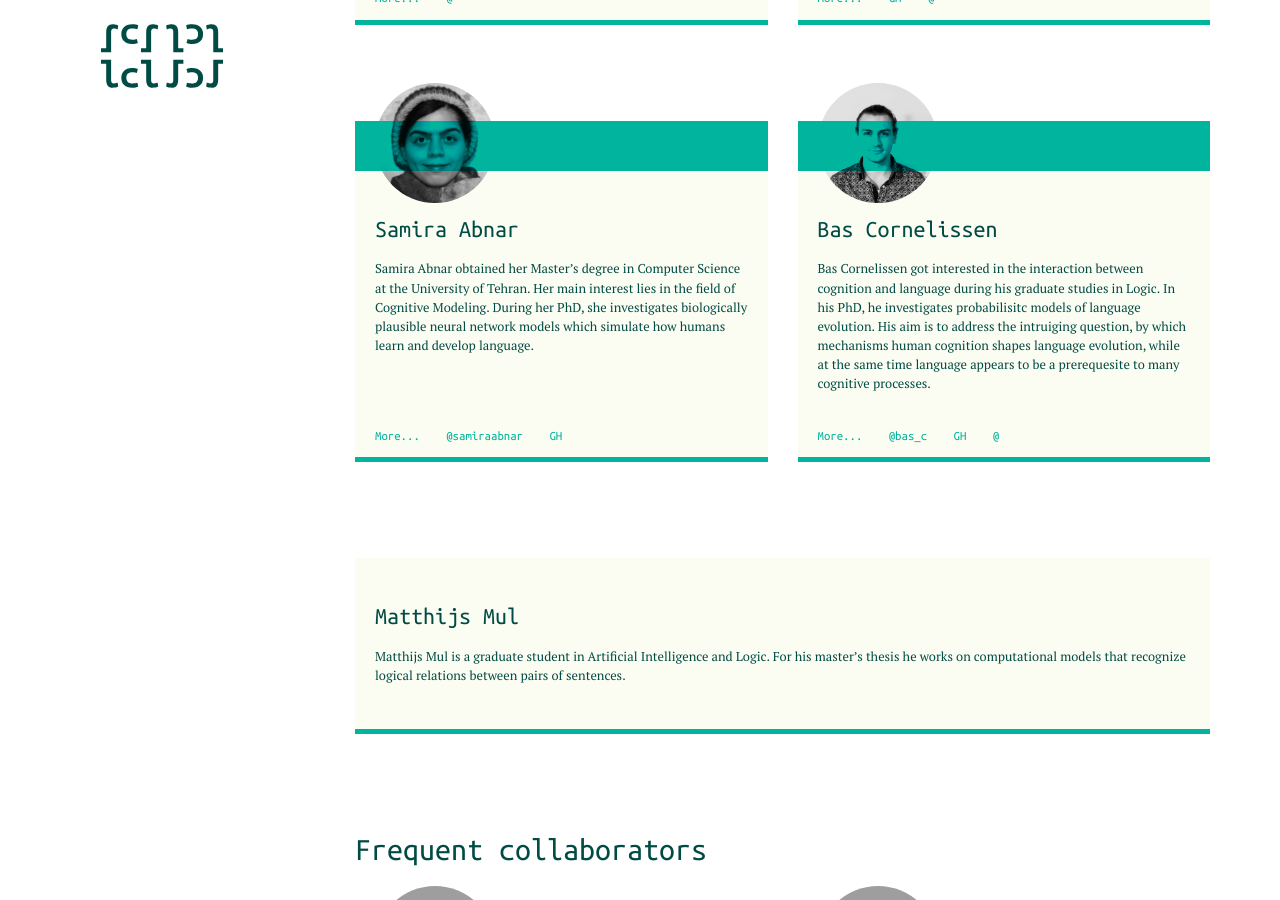
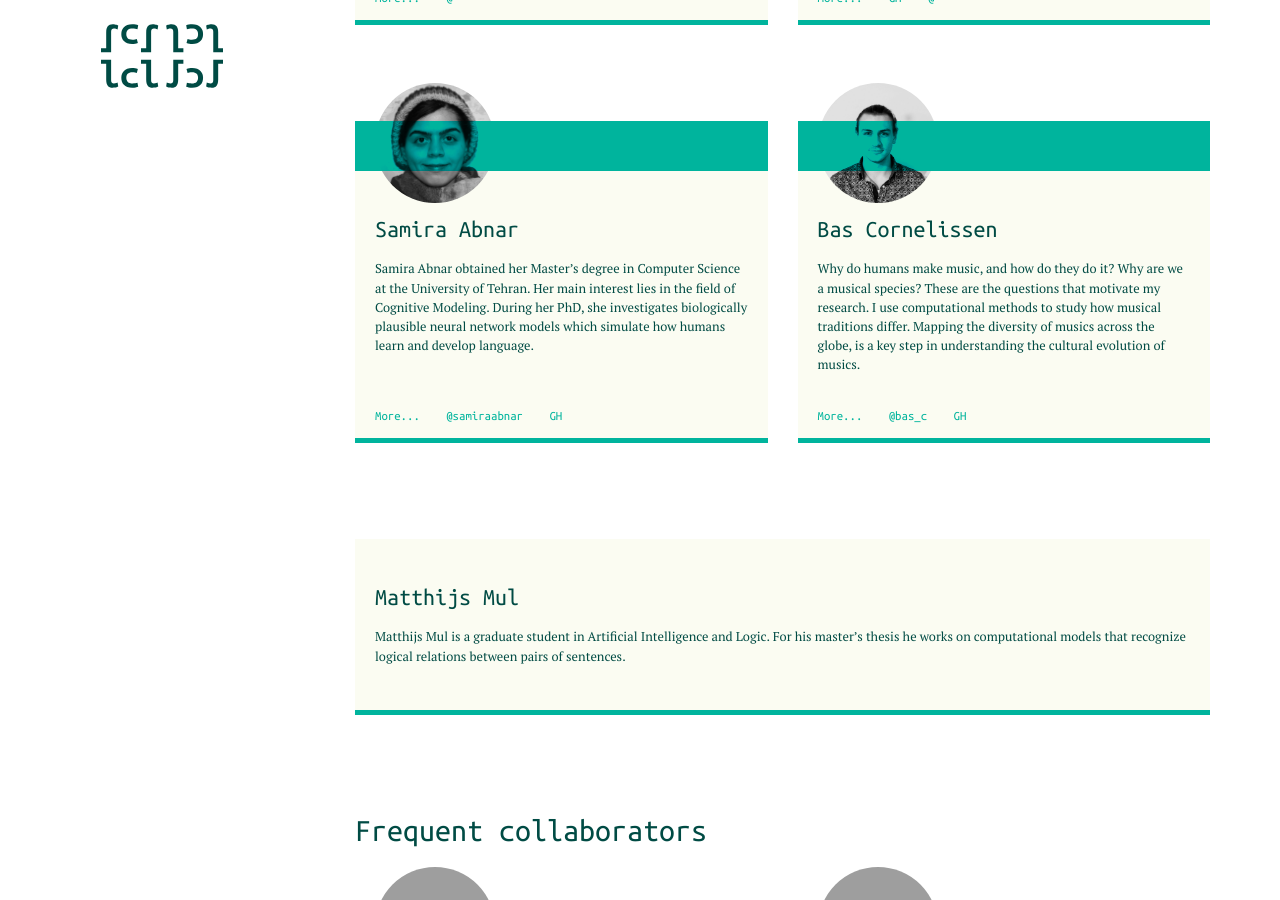
Before and after one commit to clclab/clclab-website, a Jekyll site: the page built from jekyll/people.html, in a window 1280 px wide and 900 px high, scrolled down 1218 px. Built offline with Jekyll 4.4.1, drawn with Linux system fonts in a browser that asks for light colours; a script that is not in the unit is left out; grey boxes are pictures that could not be loaded.

Commit message:
update bio bas

```diff
--- a/jekyll/_data/people.yml
+++ b/jekyll/_data/people.yml
@@ -72,14 +72,13 @@
   url: http://bascornelissen.nl
   github: bacor
   twitter: bas_c
-  email: mail@bascornelissen.nl
+  email:
   img: media/bas.jpg
   interests: >
-    Bas Cornelissen got interested in the interaction between cognition and
-    language during his graduate studies in Logic. In his PhD, he investigates
-    probabilisitc models of language evolution. His aim is to address the intruiging
-    question, by which mechanisms human cognition shapes language evolution, while at
-    the same time language appears to be a prerequesite to many cognitive processes.
+    Why do humans make music, and how do they do it? Why are we a musical species?
+    These are the questions that motivate my research. I use computational methods
+    to study how musical traditions differ. Mapping the diversity of musics across
+    the globe, is a key step in understanding the cultural evolution of musics.
 
 - name: Peter Dekker
   type: former
```
